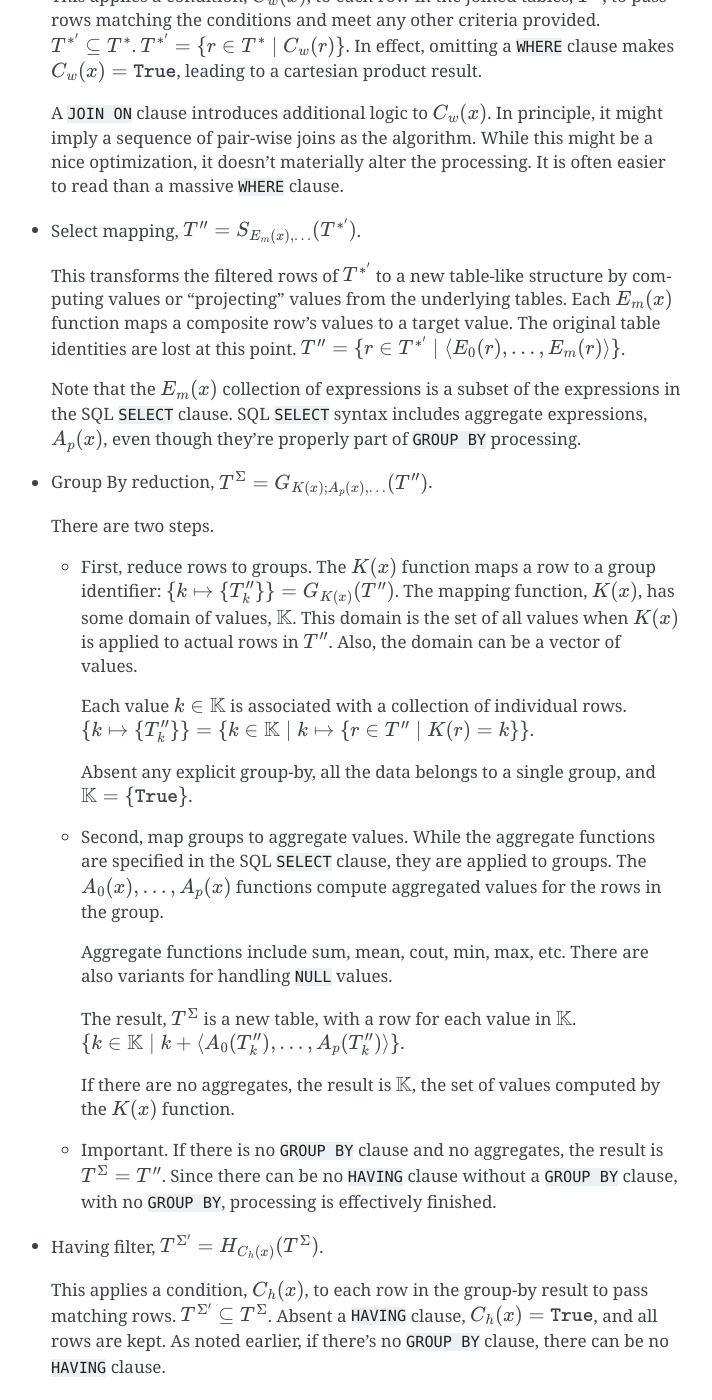
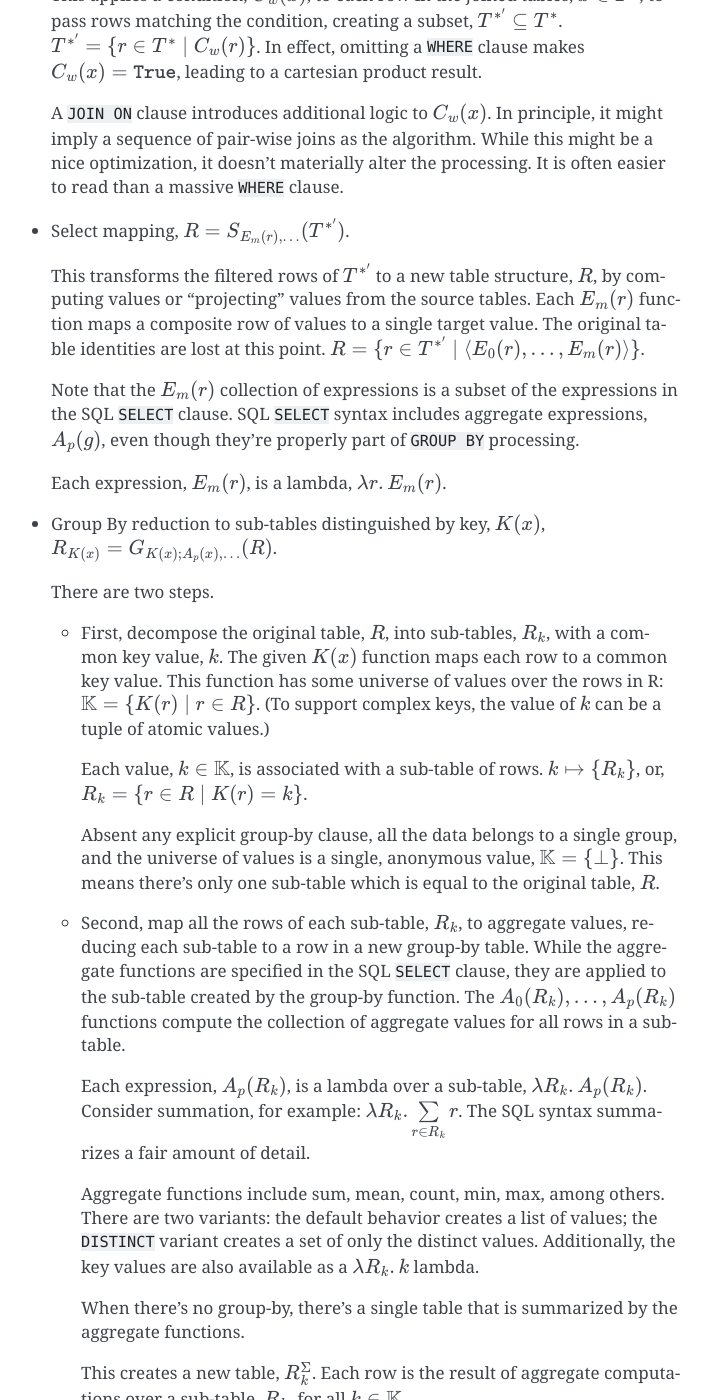
Before and after one commit to slott56/functional-SQL, a Sphinx documentation site: the page built from docs/concept.rst, in a window 1280 px wide and 1400 px high, scrolled down 2021 px. Shown: the whole window, without its empty margins (399-1111 px from the left). Built offline with Sphinx 7.4.7, drawn with Linux system fonts in a browser that asks for light colours; some of the changed text lies outside the part shown.

Commit message:
Cleanup the conceptual math.
Switch to calver.
Expand the README.

```diff
--- a/docs/concept.rst
+++ b/docs/concept.rst
@@ -64,19 +64,19 @@ The SQL Algorithm
 ==================
 
 We'll work with a collection of tables, :math:`T_1` through :math:`T_{n}`.
-Each table, :math:`T`, is a set of rows, :math:`T_x = \{ R_1, R_2, \dots, R_{m} \}`.
-Each row, :math:`R`, is a collection of atomic values, :math:`R_y = \langle v_1, v_2, \dots \rangle`.
+Each table, :math:`T`, is a set of rows, :math:`T_x = \{ r_1, r_2, \dots, r_{m} \}`.
+Each row, :math:`r`, is a tuple of atomic values, :math:`r = \langle v_1, v_2, \dots \rangle`.
 
 A Query, :math:`Q(T)`, over :math:`n` tables, :math:`T = \{T_1, T_2, \dots, T_{n}\}`, is the following:
 
 ..  math::
 
-    Q(T) = H_{C_h(x)} \biggl( G_{K(x); A_p(x), \dots} \Bigl( S_{E_m(x), \dots} \left( W_{C_w(x)} ( F(T) ) \right) \Bigr) \biggr)
+    Q(T) = H_{C_h(r)} \biggl( G_{K(r); A_p(R_k), \dots} \Bigl( S_{E_m(r), \dots} \left( W_{C_w(x)} ( F(T) ) \right) \Bigr) \biggr)
 
-There are four higher-order functions, :math:`H_f(T)`, :math:`G_{r;m}(T)`, :math:`S_m(T)`, and :math:`W_f(T)`.
+There are four higher-order functions, :math:`H_f(R)`, :math:`G_{r;m}(T)`, :math:`S_m(T)`, and :math:`W_f(T)`.
 There's one ordinary function :math:`F(T)`.
 The higher-order functions are parameterized by other functions.
-These are applied to the individual rows of the resulting objects.
+These parameter functions are applied to the individual rows of table collections.
 
 This requires rethinking the order of the clauses.
 The order ``FROM t WHERE C_w SELECT e_1, e_2, a_1, a_2, ... GROUP BY k HAVING C_h`` reflects the order in which processing occurs.
@@ -84,69 +84,79 @@ The algorithm has the following stages:
 
 -   From tables, :math:`T^{*} = F(T)`.
 
-    This joins all the tables. It's a kind of :math:`\prod T`, sometimes stated as :math:`T_0 \bowtie T_1 \bowtie \dots \bowtie T_n`.
+    This joins all the tables. It's a kind of :math:`\prod T`, sometimes stated as :math:`T_1 \bowtie T_2 \bowtie \dots \bowtie T_n`.
 
 -   Where filter, :math:`T^{*^\prime} = W_{C_w(x)}(T^{*})`.
 
-    This applies a condition, :math:`C_w(x)`, to each row in the joined tables, :math:`T^{*}`, to pass rows matching the conditions and meet any other criteria provided. :math:`T^{*^\prime} \subseteq T^{*}`.
+    This applies a condition, :math:`C_w(x)`, to each row in the joined tables, :math:`x \in T^{*}`, to pass rows matching the condition, creating a subset, :math:`T^{*^\prime} \subseteq T^{*}`.
     :math:`T^{*^\prime} = \{ r \in T^{*} \mid C_w(r) \}`. In effect, omitting a ``WHERE`` clause makes :math:`C_w(x) = \mathtt{True}`, leading to a cartesian product result.
 
     A ``JOIN ON`` clause introduces additional logic to :math:`C_w(x)`. In principle, it might imply a sequence of pair-wise joins as the algorithm. While this might be a nice optimization, it doesn't materially alter the processing.
     It is often easier to read than a massive ``WHERE`` clause.
 
--   Select mapping, :math:`T^{\prime\prime} = S_{E_m(x), \dots}(T^{*^\prime})`.
+-   Select mapping, :math:`R = S_{E_m(r), \dots}(T^{*^\prime})`.
 
-    This transforms the filtered rows of :math:`T^{*^\prime}` to a new table-like structure by computing values or "projecting" values from the underlying tables. Each :math:`E_m(x)` function maps a composite row's values to a target value. The original table identities are lost at this point.
-    :math:`T^{\prime\prime} = \{ r \in T^{*^\prime} \mid \langle E_0(r), \dots, E_m(r) \rangle \}`.
+    This transforms the filtered rows of :math:`T^{*^\prime}` to a new table structure, :math:`R`, by computing values or "projecting" values from the source tables. Each :math:`E_m(r)` function maps a composite row of values to a single target value. The original table identities are lost at this point.
+    :math:`R = \{ r \in T^{*^\prime} \mid \langle E_0(r), \dots, E_m(r) \rangle \}`.
 
-    Note that the :math:`E_m(x)` collection of expressions is a subset of the expressions in the SQL ``SELECT`` clause.
-    SQL ``SELECT`` syntax includes  aggregate expressions, :math:`A_p(x)`, even though they're properly part of ``GROUP BY`` processing.
+    Note that the :math:`E_m(r)` collection of expressions is a subset of the expressions in the SQL ``SELECT`` clause.
+    SQL ``SELECT`` syntax includes  aggregate expressions, :math:`A_p(g)`, even though they're properly part of ``GROUP BY`` processing.
 
--   Group By reduction, :math:`T^{\Sigma} = G_{K(x); A_p(x), \dots}(T^{\prime\prime})`.
+    Each expression, :math:`E_m(r)`, is a lambda, :math:`\lambda r.E_m(r)`.
+
+-   Group By reduction to sub-tables distinguished by key, :math:`K(x)`, :math:`R_{K(x)} = G_{K(x); A_p(x), \dots}(R)`.
 
     There are two steps.
 
-    -   First, reduce rows to groups.
-        The :math:`K(x)` function maps a row to a group identifier: :math:`\{k \mapsto \{T_k^{\prime\prime}\}\} = G_{K(x)}(T^{\prime\prime})`.
-        The mapping function, :math:`K(x)`, has some domain of values, :math:`\mathbb{K}`.
-        This domain is the set of all values when :math:`K(x)` is applied to actual rows in :math:`T^{\prime\prime}`.
-        Also, the domain can be a vector of values.
+    -   First, decompose the original table, :math:`R`, into sub-tables, :math:`R_k`, with a common key value, :math:`k`.
+        The given :math:`K(x)` function maps each row to a common key value.
+        This function has some universe of values over the rows in R: :math:`\mathbb{K} = \{K(r) \mid r \in R\}`.
+        (To support complex keys, the value of :math:`k` can be a tuple of atomic values.)
 
-        Each value :math:`k \in \mathbb{K}` is associated with a collection of individual rows.
-        :math:`\{k \mapsto \{T_k^{\prime\prime}\}\} = \{ k \in \mathbb{K} \mid k \mapsto \{ r \in T^{\prime\prime} \mid K(r) = k \} \}`.
+        Each value, :math:`k \in \mathbb{K}`, is associated with a sub-table of rows.
+        :math:`k \mapsto \{R_k\}`, or, :math:`R_k = \{ r \in R \mid K(r) = k \}`.
 
-        Absent any explicit group-by, all the data belongs to a single group, and :math:`\mathbb{K} = \{\mathtt{True}\}`.
+        Absent any explicit group-by clause, all the data belongs to a single group, and the universe of values is a single, anonymous value, :math:`\mathbb{K} = \{\bot\}`.
+        This means there's only one sub-table which is equal to the original table, :math:`R`.
 
-    -   Second, map groups to aggregate values. While the aggregate functions are specified in the SQL ``SELECT`` clause, they are applied to groups.
-        The :math:`A_0(x), \dots, A_p(x)` functions compute aggregated values for the rows in the group.
+    -   Second, map all the rows of each sub-table, :math:`R_k`, to aggregate values, reducing each sub-table to a row in a new group-by table.
+        While the aggregate functions are specified in the SQL ``SELECT`` clause, they are applied to the sub-table created by the group-by function.
+        The :math:`A_0(R_k), \dots, A_p(R_k)` functions compute the collection of aggregate values for all rows in a sub-table.
 
-        Aggregate functions include sum, mean, cout, min, max, etc.
-        There are also variants for handling ``NULL`` values.
+        Each expression, :math:`A_p(R_k)`, is a lambda over a sub-table, :math:`\lambda R_k.A_p(R_k)`.
+        Consider summation, for example: :math:`\lambda R_k.\sum\limits_{r \in R_k}r`.
+        The SQL syntax summarizes a fair amount of detail.
 
-        The result, :math:`T^{\Sigma}` is a new table, with a row for each value in :math:`\mathbb{K}`.
-        :math:`\{k \in \mathbb{K} \mid k + \langle A_0(T_k^{\prime\prime}), \dots, A_p(T_k^{\prime\prime}) \rangle \}`.
+        Aggregate functions include sum, mean, count, min, max, among others.
+        There are two variants: the default behavior creates a list of values; the ``DISTINCT`` variant creates a set of only the distinct values.
+        Additionally, the key values are also available as a :math:`\lambda R_k.k` lambda.
 
-        If there are no aggregates, the result is :math:`\mathbb{K}`, the set of values computed by the :math:`K(x)` function.
+        When there's no group-by, there's a single table that is summarized by the aggregate functions.
 
-    -   Important. If there is no ``GROUP BY`` clause and no aggregates, the result is :math:`T^{\Sigma} = T^{\prime\prime}`.
-        Since there can be no ``HAVING`` clause without a ``GROUP BY`` clause, with no ``GROUP BY``, processing is effectively finished.
+        This creates a new table, :math:`R_k^\Sigma`. Each row is the result of aggregate computations over
+        a sub-table, :math:`R_k`, for all :math:`k \in \mathbb{K}`.
+        :math:`R_k^\Sigma = \{k \in \mathbb{K} \mid k + \langle A_0(R_k), \dots, A_p(R_k) \rangle \}`.
 
--   Having filter, :math:`T^{\Sigma^\prime} = H_{C_h(x)}(T^{\Sigma})`.
+    -   Important. If there is no ``GROUP BY`` clause and no aggregates, no transformation occurs: :math:`R_k^\Sigma = R`.
+        (Since there can be no ``HAVING`` clause without a ``GROUP BY`` clause, with no ``GROUP BY``, processing is effectively finished when there's no ``GROUP BY``.)
 
-    This applies a condition, :math:`C_h(x)`, to each row in the group-by result to pass matching rows. :math:`T^{\Sigma^\prime} \subseteq T^{\Sigma}`. Absent a ``HAVING`` clause, :math:`C_h(x) = \mathtt{True}`, and all rows are kept. As noted earlier, if there's no ``GROUP BY`` clause, there can be no ``HAVING`` clause.
+-   Having filter, :math:`R_k^{\Sigma^\prime} = H_{C_h(r)}(R_k^\Sigma)`.
 
-    This is essentially identical to the Where filter processing, :math:`W_{C_w(x)}(T^{*})`.
+    This applies a condition, :math:`C_h(r)`, to each row in the group-by result to pass matching rows, creating a subset, :math:`R_k^{\Sigma^\prime} \subseteq R_k^\Sigma`. Absent a ``HAVING`` clause, :math:`C_h(r) = \mathtt{True}`, and all rows are kept.
+
+    This is essentially identical to the Where filter processing, :math:`T^{*^\prime} = W_{C_w(r)}(T^{*})`.
 
 Yes, the order these functions are applied is not the order ``SELECT`` statements are commonly written.
 
 
-We can think of this as a composite function that's closer to ``SELECT`` syntax.
+We can think of this as a composite function.
+We can rearrange things so it is closer to ``SELECT`` syntax.
 
 ..  math::
 
-    Q(T) = (S_{E_m(x), \dots; A_p(x), \dots} \circ F \circ W_{C_w(x)} \circ G_{K(x), \dots} \circ H_{C_h(x)})(T)
+    Q(T) = (S_{E_m(r), \dots; A_p(R_k), \dots} \circ F \circ W_{C_w(r)} \circ G_{K(r), \dots} \circ H_{C_h(r)})(T)
 
-It's similar to the more commonly-used order of clauses.
+The above expression is similar to the more commonly-used order of clauses.
 
 What's important are these features:
 
@@ -161,30 +171,37 @@ Here's the way higher-order functions apply to SQL clauses:
 ..  csv-table::
     :header: Clause, Function
 
-    ``FROM``,itertools.product()
-    ``WHERE``,filter() using :math:`C_w(x)`.
-    ``SELECT``,map() applied for each :math:`E_m(x)`.
-    ``GROUP BY``,reduce() and map() applied for each :math:`A_p(x)`.
-    ``HAVING``,filter() using :math:`C_h(x)`.
+    ``FROM``,``itertools.product()`` to create :math:`\prod T`.
+    ``WHERE``,``filter()`` using :math:`C_w(r)`.
+    ``SELECT``,``map()`` applied for each :math:`E_m(r)`.
+    ``GROUP BY``,``reduce()`` to create :math:`R_k` and compute the summary :math:`A_p(R_k)`.
+    ``HAVING``,``filter()`` using :math:`C_h(r)`.
+
+Therefore::
+
+    filter(h, reduce(g, map(s, filter(w, itertools.product(T)))))
+
+Is a conceptual overview of the SQL operation.
+
 
 The Group By Alternatives
 =========================
 
-There are four cases for ``GROUP BY`` and aggregate functins in the ``SELECT`` clause:
+There are four cases for ``GROUP BY`` and aggregate functions in the ``SELECT`` clause:
 
--   No ``GROUP BY``, no aggregates in ``SELECT``. The results of :math:`(S \circ W \circ F)(T)` are complete.
+-   Neither ``GROUP BY``, nor aggregates in ``SELECT``. The results of :math:`R = (S \circ W \circ F)(T)` are complete.
 
--   No ``GROUP BY``, one or more aggregates in ``SELECT``. The result is a single summary row.
-    It's :math:`(G \circ S \circ W \circ F)(T)`, but the group-by operation is a kind of degenrate case;
-    it creates a single group.
+-   No ``GROUP BY``, but one or more aggregates in ``SELECT``. The result is a single summary row.
+    It's :math:`R = (G \circ S \circ W \circ F)(T)`, but the group-by operation is a kind of degenerate case;
+    it creates a single group and therefore a single result row from the aggregate computation.
     There can be no ``HAVING`` without a ``GROUP BY``.
 
 -   A ``GROUP BY`` clause, and aggregates in ``SELECT``.
-    The result is a new table of summary rows, :math:`(G \circ S \circ W \circ F)(T)` which can then be processed by the ``HAVING`` clause.
+    The result is a new table of summary rows, :math:`R = (G \circ S \circ W \circ F)(T)` which can then be processed by the ``HAVING`` clause.
 
 -   A ``GROUP BY`` clause, but no aggregates in ``SELECT``. Not sure what this means.
-    SQLite appears to ignore the ``GROUP BY`` and produce all rows.
-    It seems also sensible to report the group keys and be done with it.
+    SQLite3 appears to ignore the ``GROUP BY`` key definition and produce all rows.
+    This doesn't seem completely sensible; it seems more sensible to emit the distinct combinations of key values.
 
 The ``GROUP BY`` expression needs to be computed for each query composite row.
 Consequently, a ``.group_by(name=lambda...)`` creates a new ``name=lambda...`` in the ``Select`` clause.
@@ -211,13 +228,13 @@ For the other clauses, there are three kinds of results: a set of values, a sing
     pick one column, :math:`c` from all rows, :math:`V_c(Q(T)) = \{r \in Q(T) \mid r_c\}`, to create a set of values.
 
 -   The subquery produces a single value for scalar operators.
-    This suggests a wrapper function to pick one row from the result and then pick one value from the row.
-    The resulting table has one or more rows, :math:`T^{\Sigma^\prime} = \{R_1, R_2, \dots, R_n\}`.
-    The first row has one or more values, :math:`R_1 = \langle v_1, v_2, \dots, v_n \rangle`.
+    This suggests a wrapper function to pick a row from the result and then pick one value from the chosen row.
+    The resulting table has one or more rows, :math:`T = \{r_1, r_2, \dots, r_n\}`.
+    The first row has one or more values, :math:`r_1 = \langle v_1, v_2, \dots, v_n \rangle`.
     The value selector function, :math:`V_{n, c}(Q(T)) = {Q(T)_n}_c`, can pick row :math:`n`, and column :math:`c` of the table to retrieve the scalar value.
 
 -   In an ``EXISTS()`` context the subquery producing any result at all means ``EXISTS()`` is ``True``.
-    Failing to produce a result means  ``EXISTS()`` is ``False``. A function, :math:`\exists(Q(T))` is applied to see if there was a row.
+    Failing to produce a result means  ``EXISTS()`` is ``False``. A function, :math:`\exists(Q(T))` is applied to see if there was at least one row in the subquery result.
 
 These wrapper functions to get all values from a columns or a specific value from a row and a column are implicit in SQL.
 The ``EXISTS()`` function is the only one that's explicit.
@@ -229,11 +246,12 @@ There are two subquery contexts:
     The subquery must be executed first, and the resulting value provided to the parent query.
 
 -   Bound. In this case, the subquery has one or more expressions that reference tables from the parent query.
-    This means the :math:`Q(T)` function requires a second argument value: :math:`Q(T; R)`, where :math:`R` is the current row in the query that contains the subquery.
-    This also means any of the functions :math:`E_m(x)`, :math:`C_w(x)`, or :math:`C_h(x)` may include the results of a subquery.
-    For example, :math:`E_m(x) = V_{1,1}(Q_b(T; x))`, describes a scalar result of a bound subquery, :math:`Q_b`, found in the ``SELECT`` clause expression, :math:`E_m(x)`.
-    One commonly-used function for the ``WHERE`` and ``HAVING`` clauses is the exists test, :math:`\exists(Q(T; R)`).
-    It may also be a function to a value by executing the subquery, :math:`V_{1,1}(Q(T; R))`.
+    This means the :math:`Q(T)` function requires a second argument value: :math:`Q(T; r)`, where :math:`r` is the current row in the query that contains the subquery.
+    This also means any of the functions :math:`E_m(r)`, :math:`C_w(r)`, or :math:`C_h(r)` may include the results of a subquery.
+    For example, :math:`E_m(x) = V_{1,1}(Q_b(T; x))`, describes a scalar result of a bound subquery, :math:`Q_b`.
+    This is a ``SELECT`` clause expression, :math:`E_m(x)` with a reference to a subquery.
+    One commonly-used function for the ``WHERE`` and ``HAVING`` clauses is the ``EXISTS`` test, :math:`\exists(Q(T; r)`).
+    It may also be a function to a value by executing the subquery, :math:`V_{1,1}(Q(T; r))`.
 
 The bound subquery is also implicit in SQL.
 This, too, is a handy assumption that simplifies SQL slightly.
@@ -260,11 +278,12 @@ Additionally, the creation query can involve recursion.
 
     Q_w(T) = \begin{cases}
         T_w &= Q_{w0}(T)  \text{ initially},\\
-        T_w &= Q_{wu}(T, T_w)  \text{ if $T_w \neq \emptyset$},\\
+        T_w &= Q_{w*}(T, T_w)  \text{ if $T_w \neq \emptyset$}.\\
     \end{cases}
 
-Often, the initialization, :math:`Q_{w0}`, is a ``VALUES`` clause.
-The recursion, :math:`Q_{wu}`, is specified as a ``UNION`` or ``UNION ALL`` clause that's syntactically part of the initial ``VALUES`` clause.
+Note there are two variants of the subquery: Initialization, :math:`Q_{w0}`, and the recursion, :math:`Q_{w*}`.
+Often the initialization is a ``VALUES`` clause.
+The recursion, :math:`Q_{w*}`, is specified as a ``UNION`` or ``UNION ALL`` clause that's syntactically part of the initial ``VALUES`` clause.
 The choice between breadth-first and depth-first traversal of the query results is specified with an ``ORDER BY`` clause.
 The default is breadth-first.
 
--- a/pyproject.toml
+++ b/pyproject.toml
@@ -3,7 +3,7 @@ name = "functional-sql"
 description = "A collection of functions to provide SQL-like processing."
 readme = "README.rst"
 requires-python = ">=3.12"
-version = "0.1.0"
+version = "2024.8"
 
 [tools.setuptools]
 package_dir = {"" = "src"}
```
Also changed, not shown: README.rst (+23 -0 lines), 16 other files.
